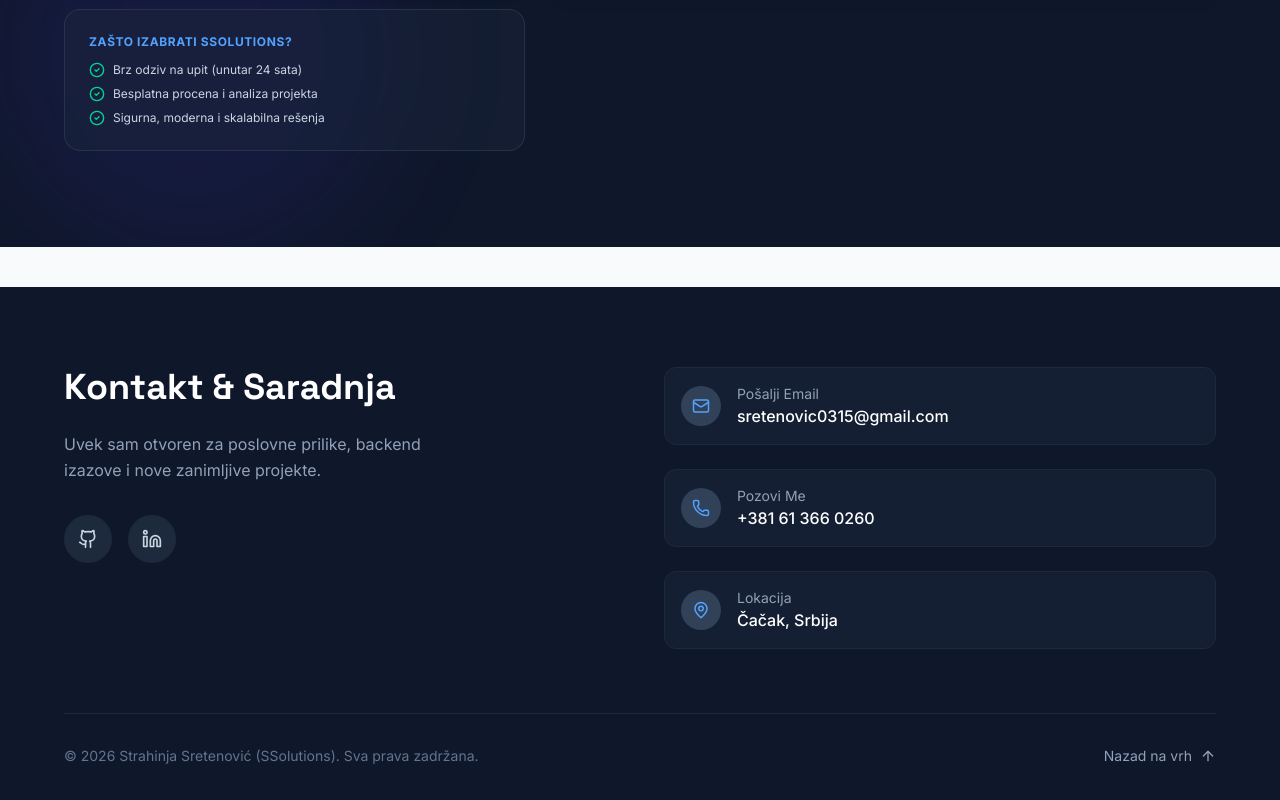
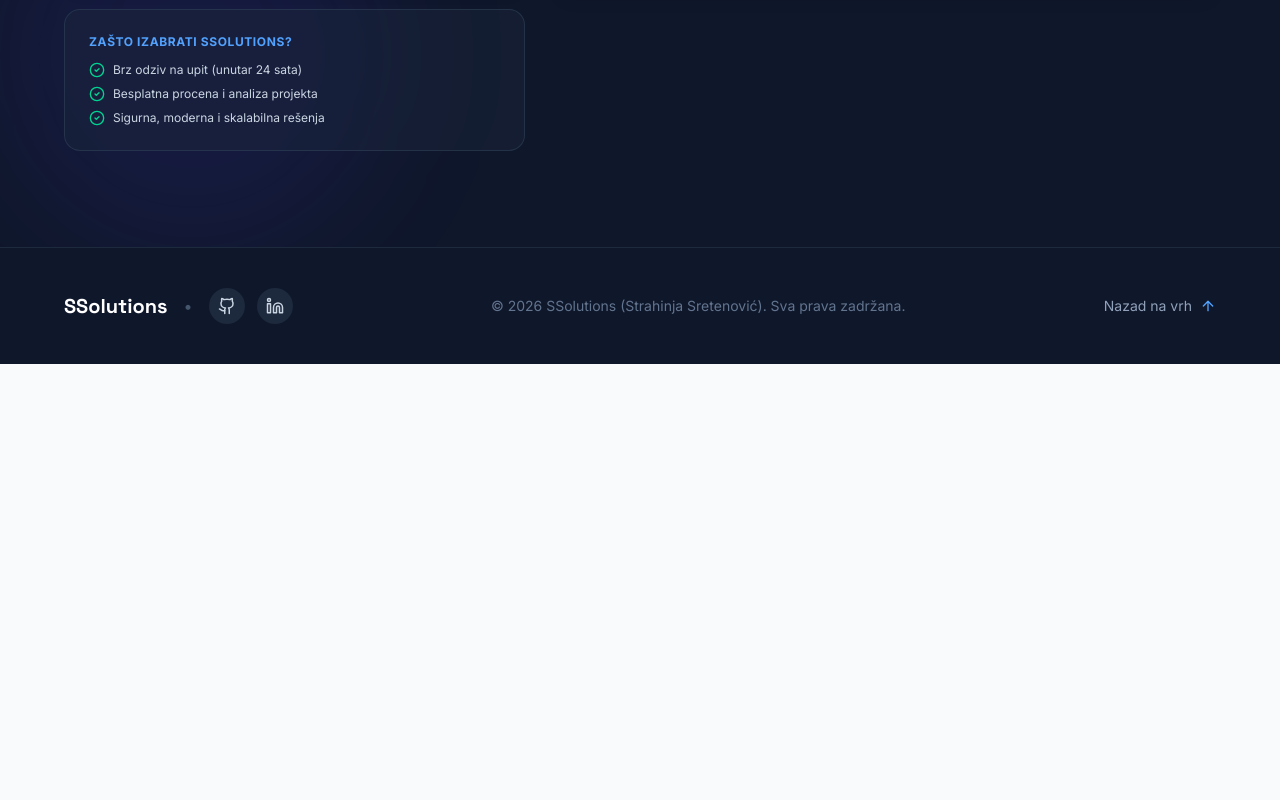
Before and after one commit to Strahinja-Sretenovic/Portfolio, a React (Vite) app: page / in a window 1280 px wide. Shown: the part 4146-4946 px from the top of the page. After the commit the page ends 4510 px from the top, so only its background shows below. Built offline with nearby package versions, Linux system fonts and the light colour scheme.

Commit message:
refactor(footer): simplify footer and remove contact details

```diff
--- a/src/components/Footer.tsx
+++ b/src/components/Footer.tsx
@@ -1,5 +1,4 @@
-import { motion } from "motion/react";
-import { Mail, Phone, MapPin, Github, Linkedin, ArrowUp } from "lucide-react";
+import { Github, Linkedin, ArrowUp } from "lucide-react";
 import { useLanguage } from "../context/LanguageContext";
 
 export function Footer() {
@@ -11,97 +10,49 @@ export function Footer() {
   };
 
   return (
-    <footer id="contact" className="bg-slate-900 dark:bg-[#050505] text-slate-200 pt-20 pb-10 px-6 mt-10">
-      <div className="max-w-6xl mx-auto">
-        <div className="grid grid-cols-1 md:grid-cols-2 gap-12 border-b border-slate-800 dark:border-white/10 pb-16">
+    <footer className="bg-slate-900 dark:bg-[#050505] text-slate-200 py-10 px-6 border-t border-slate-800 dark:border-white/10">
+      <div className="max-w-6xl mx-auto flex flex-col md:flex-row items-center justify-between gap-6">
 
-          <motion.div
-            initial={{ opacity: 0, y: 20 }}
-            whileInView={{ opacity: 1, y: 0 }}
-            viewport={{ once: true }}
-          >
-            <h2 className="font-display text-4xl font-bold text-white mb-6">
-              {isSr ? "Kontakt & Saradnja" : "Let's Connect"}
-            </h2>
-            <p className="text-slate-400 max-w-sm mb-8 leading-relaxed">
-              {isSr
-                ? "Uvek sam otvoren za poslovne prilike, backend izazove i nove zanimljive projekte."
-                : "I'm always open to discussing new opportunities, backend challenges, or potential collaborations."}
-            </p>
-            <div className="flex items-center gap-4">
+        {/* Brand & Social Links */}
+        <div className="flex flex-col sm:flex-row items-center gap-4 text-center sm:text-left">
+          <span className="font-display font-bold text-xl text-white">SSolutions</span>
+          <span className="hidden sm:inline text-slate-600 dark:text-slate-700">•</span>
+          <div className="flex items-center gap-3">
             <a
               href="https://github.com/Strahinja-Sretenovic"
               target="_blank"
               rel="noopener noreferrer"
-                className="w-12 h-12 rounded-full bg-slate-800 dark:bg-white/5 flex items-center justify-center text-slate-300 hover:bg-slate-700 hover:text-white transition-all"
+              className="w-9 h-9 rounded-full bg-slate-800 dark:bg-white/5 flex items-center justify-center text-slate-300 hover:bg-slate-700 hover:text-white transition-all"
               aria-label="GitHub Profile"
             >
-                <Github size={20} />
+              <Github size={18} />
             </a>
             <a
               href="https://www.linkedin.com/in/strahinja-sretenovic-22890a352/"
               target="_blank"
               rel="noopener noreferrer"
-                className="w-12 h-12 rounded-full bg-slate-800 dark:bg-white/5 flex items-center justify-center text-slate-300 hover:bg-[#0077b5] hover:text-white transition-all border border-transparent hover:border-[#0077b5]/50"
+              className="w-9 h-9 rounded-full bg-slate-800 dark:bg-white/5 flex items-center justify-center text-slate-300 hover:bg-[#0077b5] hover:text-white transition-all"
               aria-label="LinkedIn Profile"
             >
-                <Linkedin size={20} />
+              <Linkedin size={18} />
             </a>
           </div>
-          </motion.div>
-
-          <motion.div
-            initial={{ opacity: 0, y: 20 }}
-            whileInView={{ opacity: 1, y: 0 }}
-            viewport={{ once: true }}
-            transition={{ delay: 0.2 }}
-            className="flex flex-col gap-6"
-          >
-            <a href="mailto:sretenovic0315@gmail.com" className="flex items-center gap-4 p-4 rounded-xl bg-slate-800/50 dark:bg-white-[0.02] border border-slate-800 dark:border-white/5 hover:bg-slate-800 dark:hover:bg-white/5 transition-colors group">
-              <div className="w-10 h-10 rounded-full bg-slate-700 dark:bg-white/10 flex items-center justify-center group-hover:scale-110 transition-transform">
-                <Mail size={18} className="text-blue-400" />
-              </div>
-              <div className="flex flex-col">
-                <span className="text-sm text-slate-400">{isSr ? "Pošalji Email" : "Email Me"}</span>
-                <span className="font-medium text-white group-hover:text-blue-400 transition-colors">sretenovic0315@gmail.com</span>
-              </div>
-            </a>
-
-            <a href="tel:+381613660260" className="flex items-center gap-4 p-4 rounded-xl bg-slate-800/50 dark:bg-white-[0.02] border border-slate-800 dark:border-white/5 hover:bg-slate-800 dark:hover:bg-white/5 transition-colors group">
-              <div className="w-10 h-10 rounded-full bg-slate-700 dark:bg-white/10 flex items-center justify-center group-hover:scale-110 transition-transform">
-                <Phone size={18} className="text-blue-400" />
-              </div>
-              <div className="flex flex-col">
-                <span className="text-sm text-slate-400">{isSr ? "Pozovi Me" : "Call Me"}</span>
-                <span className="font-medium text-white group-hover:text-blue-400 transition-colors">+381 61 366 0260</span>
-              </div>
-            </a>
-
-            <div className="flex items-center gap-4 p-4 rounded-xl bg-slate-800/50 dark:bg-white-[0.02] border border-slate-800 dark:border-white/5">
-              <div className="w-10 h-10 rounded-full bg-slate-700 dark:bg-white/10 flex items-center justify-center">
-                <MapPin size={18} className="text-blue-400" />
-              </div>
-              <div className="flex flex-col">
-                <span className="text-sm text-slate-400">{isSr ? "Lokacija" : "Location"}</span>
-                <span className="font-medium text-white">{isSr ? "Čačak, Srbija" : "Čačak, Serbia"}</span>
-              </div>
-            </div>
-          </motion.div>
-
         </div>
 
-        <div className="flex flex-col md:flex-row items-center justify-between pt-8 gap-4">
-          <p className="text-slate-500 text-sm">
-            &copy; {new Date().getFullYear()} Strahinja Sretenović (SSolutions). {isSr ? "Sva prava zadržana." : "All rights reserved."}
+        {/* Copyright */}
+        <p className="text-slate-500 text-xs sm:text-sm text-center">
+          &copy; {new Date().getFullYear()} SSolutions (Strahinja Sretenović). {isSr ? "Sva prava zadržana." : "All rights reserved."}
         </p>
+
+        {/* Scroll Back to Top */}
         <button
           onClick={scrollToTop}
-            className="flex items-center gap-2 text-sm text-slate-400 hover:text-white transition-colors group"
+          className="flex items-center gap-2 text-xs sm:text-sm text-slate-400 hover:text-white transition-colors group cursor-pointer"
         >
           {isSr ? "Nazad na vrh" : "Back to top"}
-            <ArrowUp size={16} className="group-hover:-translate-y-1 transition-transform" />
+          <ArrowUp size={16} className="group-hover:-translate-y-1 transition-transform text-blue-400" />
         </button>
-        </div>
+
       </div>
     </footer>
   );
```
Lines whose indentation alone changed are shown as unchanged.
